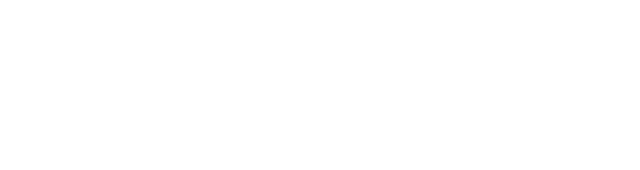
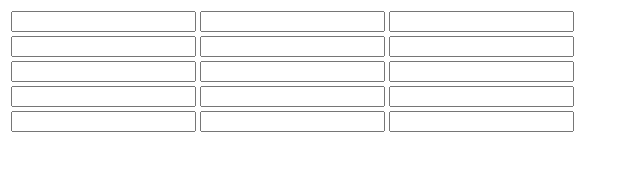
Before and after one commit to mcotton/reactive.js, a plain HTML site: page index.html in a window 1280 px wide. Shown: the whole page, without its empty margins (0-640 px from the left). Drawn offline with Linux system fonts and the light colour scheme.

Commit message:
starting example file

```diff
--- a/index.html
+++ b/index.html
@@ -4,6 +4,37 @@
 	<title>Reactive.js Demo</title>
 </head>
 <body>
+
+	<table>
+   	<tbody>
+      <tr>
+        <td><input type="text" id="a1"></td>
+        <td><input type="text" id="a2"></td>
+        <td><input type="text" id="a3"></td>
+      </tr>
+      <tr>
+        <td><input type="text" id="b1"></td>
+        <td><input type="text" id="b2"></td>
+        <td><input type="text" id="b3"></td>
+      </tr>
+      <tr>
+        <td><input type="text" id="c1"></td>
+        <td><input type="text" id="c2"></td>
+        <td><input type="text" id="c3"></td>
+      </tr>
+      <tr>
+        <td><input type="text" id="d1"></td>
+        <td><input type="text" id="d2"></td>
+        <td><input type="text" id="d3"></td>
+      </tr>
+      <tr>
+        <td><input type="text" id="e1"></td>
+        <td><input type="text" id="e2"></td>
+        <td><input type="text" id="e3"></td>
+      </tr>
+  	</tbody>
+  </table>
+
 
 
 	<script src="jquery.js"></script>
@@ -12,6 +43,21 @@
 
 		window.rx = new Reactive();
 
+		$(document).ready(function() {
+
+			$('input').on('change', function(e) { rx.set(this.id, this.value) })
+
+			rx.watch('a1', function() {
+				document.getElementById('e3').value = parseInt(rx.getValue('a1'), 10) + parseInt(rx.getValue('b1'), 10);
+			})
+
+			rx.watch('b1', function() {
+				document.getElementById('e3').value = parseInt(rx.getValue('a1'), 10) + parseInt(rx.getValue('b1'), 10);
+			})
+
+		});
+
+
 	</script>
 </body>
 </html>
```
